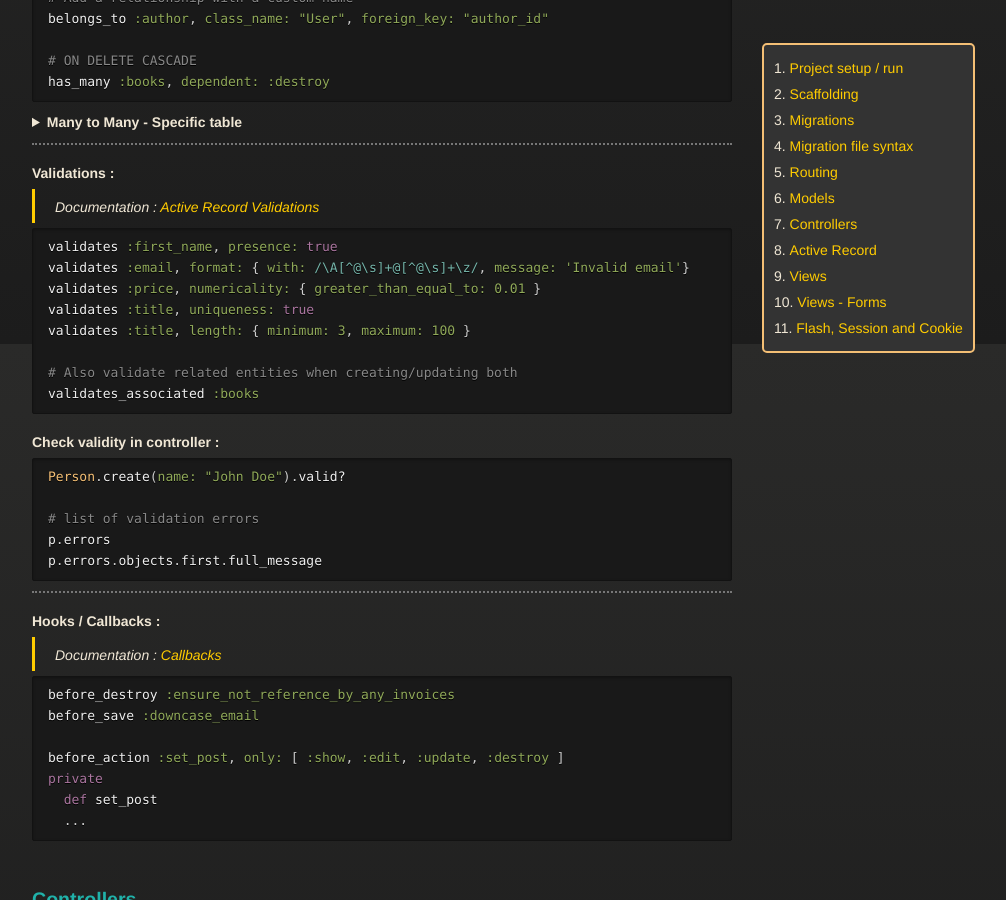
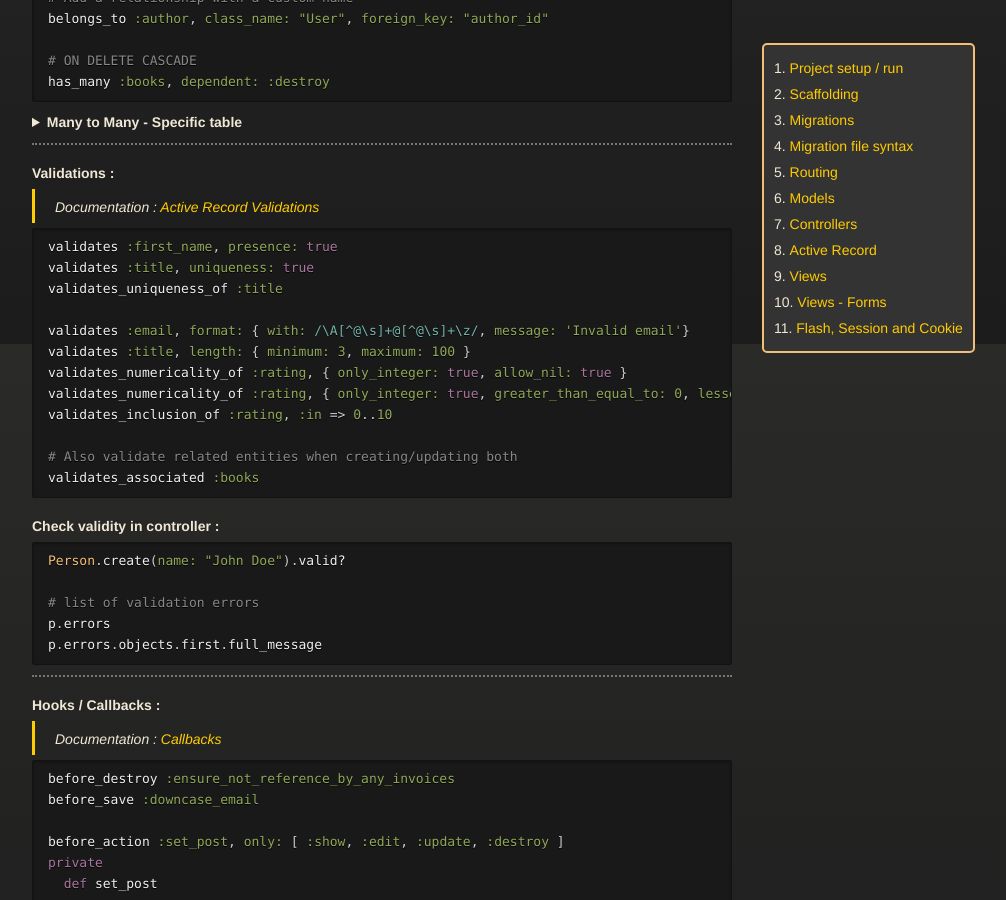
Before and after one commit to vincent-clipet/cheatsheets, a Jekyll site: the page built from markdown/ruby-on-rails.md, in a window 1280 px wide and 900 px high, scrolled down 4156 px. Shown: the whole window, without its empty margins (258-1264 px from the left). Built offline with Jekyll 4.4.1, drawn with Linux system fonts in a browser that asks for light colours; our own code applies the rules of GitHub Pages for plain Markdown files; some of the changed text lies outside the part shown.

Commit message:
feat(ruby): a few minor edits

````diff
--- a/markdown/ruby-on-rails.md
+++ b/markdown/ruby-on-rails.md
@@ -293,10 +293,14 @@ end
 
 ```ruby
 validates :first_name, presence: true
+validates :title, uniqueness: true
+validates_uniqueness_of :title
+
 validates :email, format: { with: /\A[^@\s]+@[^@\s]+\z/, message: 'Invalid email'}
-validates :price, numericality: { greater_than_equal_to: 0.01 }
-validates :title, uniqueness: true
 validates :title, length: { minimum: 3, maximum: 100 }
+validates_numericality_of :rating, { only_integer: true, allow_nil: true }
+validates_numericality_of :rating, { only_integer: true, greater_than_equal_to: 0, lesser_than_or_equal_to: 10 }
+validates_inclusion_of :rating, :in => 0..10
 
 # Also validate related entities when creating/updating both
 validates_associated :books
@@ -505,6 +509,12 @@ end
 <hr>
 
 > Documentation : [Enums](https://guides.rubyonrails.org/active_record_querying.html#enums)
+
+```ruby
+create_table :orders do |t|
+  t.integer :status, default: 0
+end
+```
 
 ```ruby
 class Order < ApplicationRecord
````
